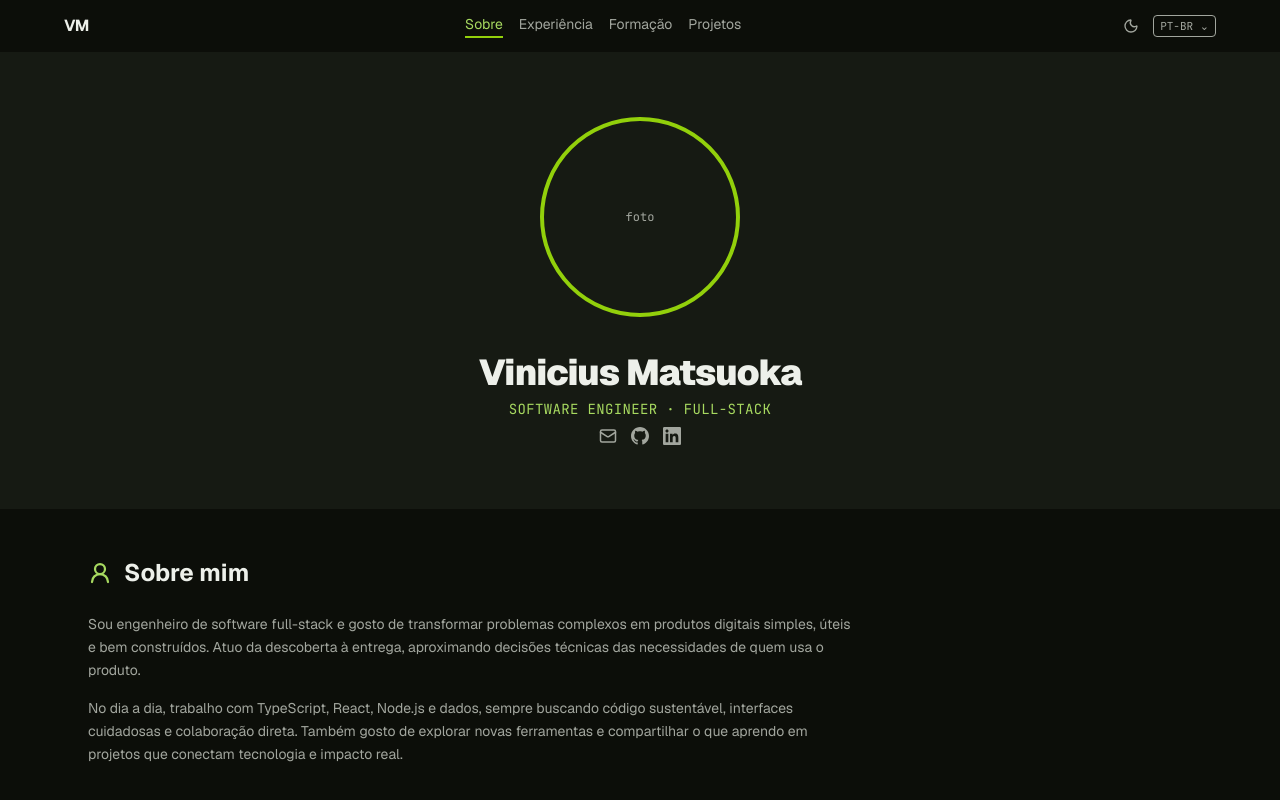
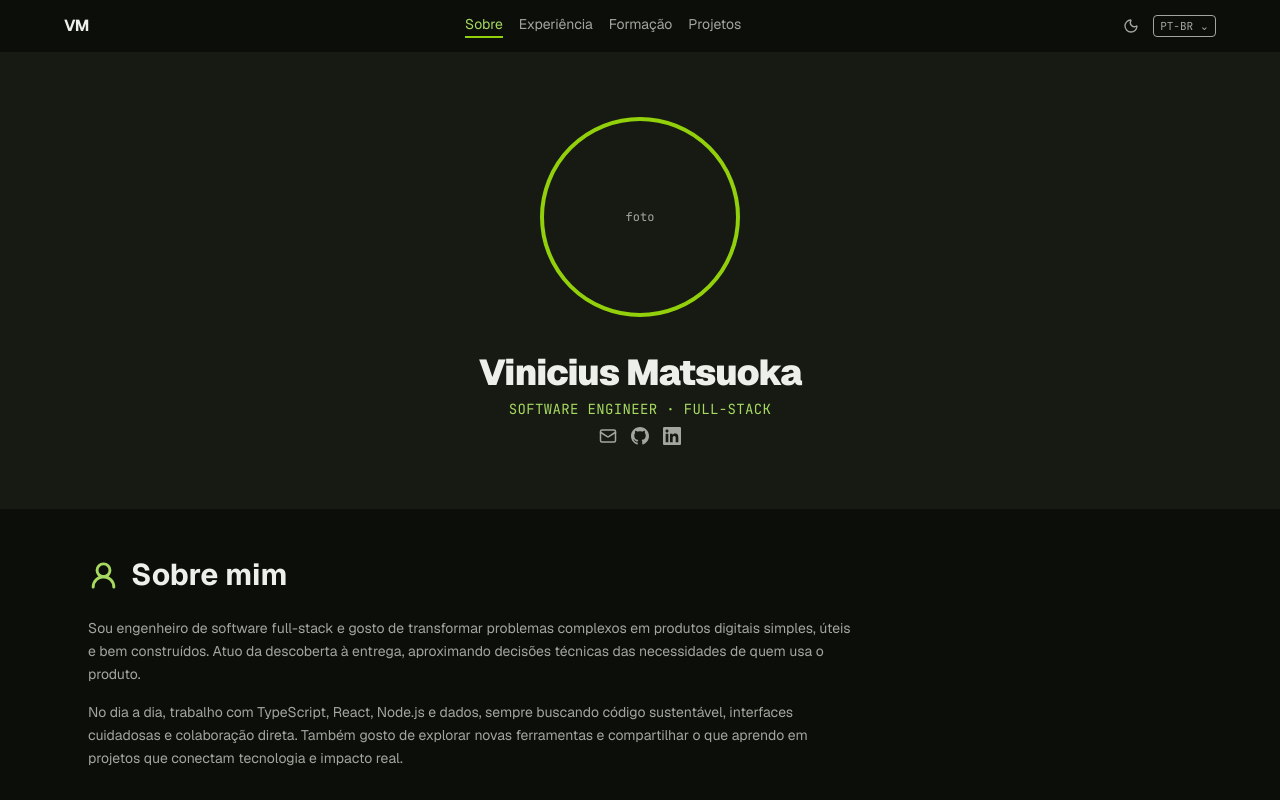
Before and after one commit to Matsvoka/portfolio, a Next.js app: page / in a window 1280 px wide. Shown: the top 800 px of the page. Built offline with nearby package versions, Linux system fonts and the light colour scheme.

Commit message:
feat: increase section title heading and icon size

```diff
--- a/src/components/shared/section-title.tsx
+++ b/src/components/shared/section-title.tsx
@@ -3,12 +3,12 @@ import type { ReactNode } from 'react';
 
 export function SectionTitle({ icon: Icon, children }: { icon: LucideIcon; children: ReactNode }) {
   return (
-    <h2 className="mb-6 flex items-center gap-3 text-2xl font-bold text-fg">
+    <h2 className="mb-6 flex items-center gap-3 text-3xl font-bold text-fg">
       <span
         aria-hidden="true"
         className="flex shrink-0 items-center justify-center text-lime-deep dark:text-lime-bright"
       >
-        <Icon size={24} strokeWidth={2.25} />
+        <Icon size={31} strokeWidth={2.25} />
       </span>
       <span>{children}</span>
     </h2>
```
